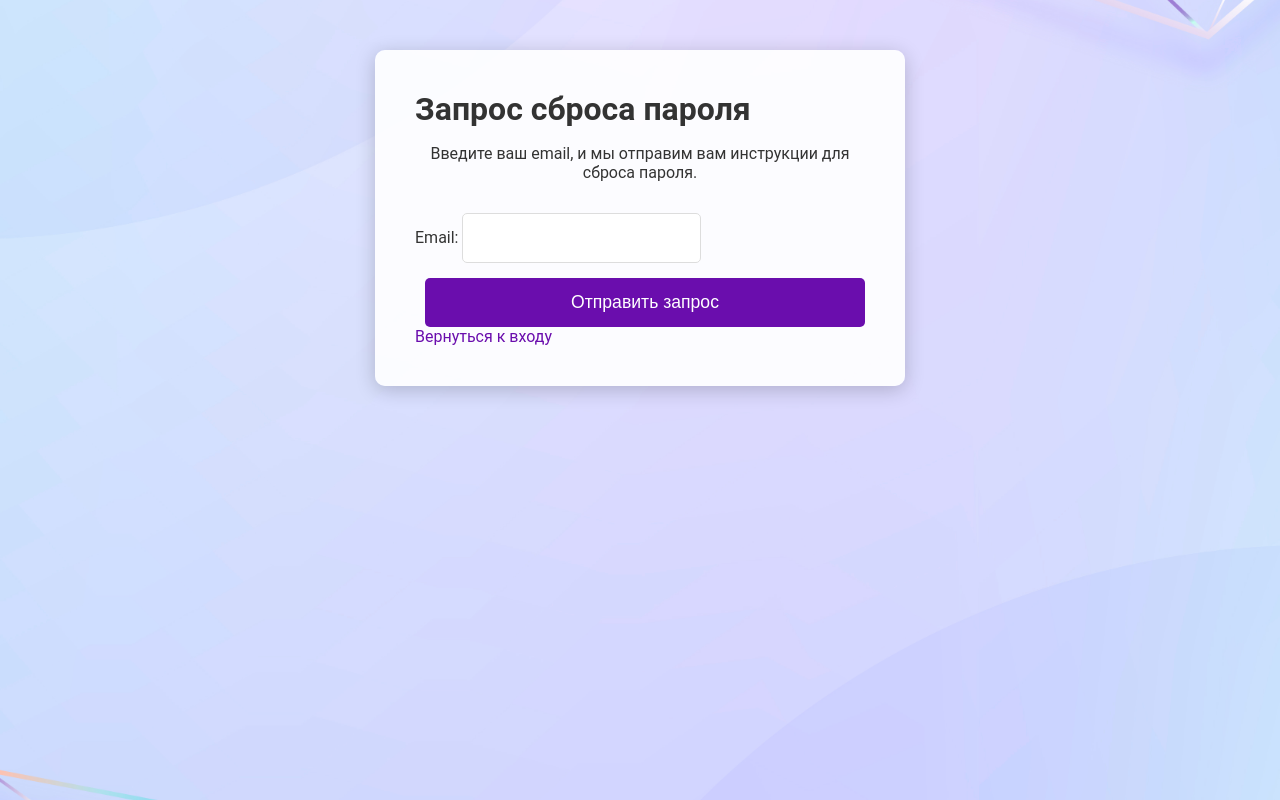
After one commit to PeteMos/KAIT20_VideoHosting, a Flask app: page /reset-password in a window 1280 px wide. The commit adds this page. Run offline with Flask 3, Linux system fonts and the light colour scheme.

Commit message:
AddResetPasswordPage

```diff
--- a/app.py
+++ b/app.py
@@ -88,6 +88,15 @@ def register():
 
     return render_template('register.html')
 
+@app.route('/reset-password', methods=['GET', 'POST'])
+def reset_password_request():
+    if request.method == 'POST':
+        email = request.form['email']
+        # Здесь можно добавить логику для сброса пароля
+        flash('Инструкции по сбросу пароля отправлены на ваш email.', 'info')
+        return redirect(url_for('login'))
+    return render_template('reset-password.html')
+
 @app.route('/logout')
 def logout():
     session.pop('username', None)  # Удаляем имя пользователя из сессии
--- a/templates/login.html
+++ b/templates/login.html
@@ -45,6 +45,7 @@
                 <button type="submit" class="btn">Войти</button>
             </form>
             <p>Нет аккаунта? <a href="{{ url_for('register') }}">Зарегистрируйтесь</a></p>
+            <p>Забыли пароль? <a href="{{ url_for('reset_password_request') }}">Сбросить пароль</a></p>
         </div>
     </main>
 
--- /dev/null
+++ b/templates/reset-password.html
@@ -0,0 +1,27 @@
+<!DOCTYPE html>
+<html lang="ru">
+<head>
+    <meta charset="UTF-8">
+    <meta name="viewport" content="width=device-width, initial-scale=1.0">
+    <title>Запрос сброса пароля</title>
+    <link rel="stylesheet" href="{{ url_for('static', filename='styles.css') }}">
+</head>
+<body>
+    <div class="container">
+        <div class="form-container">
+            <h1>Запрос сброса пароля</h1>
+            <p>Введите ваш email, и мы отправим вам инструкции для сброса пароля.</p>
+            <form action="{{ url_for('reset_password_request') }}" method="POST">
+                <div class="form-group">
+                    <label for="email">Email:</label>
+                    <input type="email" id="email" name="email" required>
+                </div>
+                <button type="submit" class="btn">Отправить запрос</button>
+            </form>
+            <div class="links">
+                <a href="{{ url_for('login') }}">Вернуться к входу</a>
+            </div>
+        </div>
+    </div>
+</body>
+</html>
```
